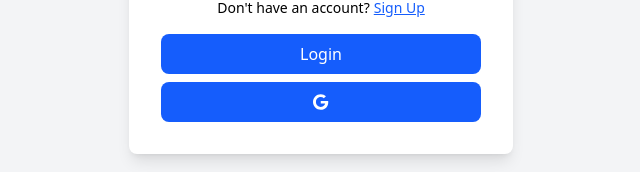
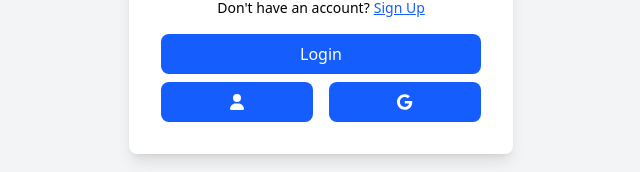
Before and after one commit to DebuggingNinjas/GeoAssist, a React (Vite) app in the folder client/reactApp/: page /login in a window 1280 px wide. Shown: the part 446-618 px from the top of the page, without its empty margins (319-959 px from the left). Built offline with nearby package versions, Linux system fonts and the light colour scheme; no server answers.

Commit message:
Added Guest Login/Signup

```diff
--- a/client/reactApp/src/components/Hero.jsx
+++ b/client/reactApp/src/components/Hero.jsx
@@ -87,7 +87,7 @@ function Hero() {
       <div className="text-center py-0">
         {currentUser && (
           <p className="text-xs pt-2 text-gray-500">
-            Logged in as {currentUser.email}
+            Logged in as {currentUser.email || "Guest"}
           </p>
         )}
       </div>
--- a/client/reactApp/src/components/auth/Login.jsx
+++ b/client/reactApp/src/components/auth/Login.jsx
@@ -2,9 +2,11 @@ import { React, useState } from "react";
 import {
   doSignInWithEmailAndPassword,
   doSignInWithGoogle,
+  doSignInAnonymously,
 } from "../../firebase/auth";
 import { FontAwesomeIcon } from "@fortawesome/react-fontawesome";
 import { faGoogle } from "@fortawesome/free-brands-svg-icons";
+import { faUser } from "@fortawesome/free-solid-svg-icons";
 import { useNavigate } from "react-router-dom";
 import { useAuth } from "../../contexts/authContext/index";
 
@@ -48,6 +50,25 @@ const Login = () => {
         console.log(`Email: ${user.email}`);
         console.log(`Phone Number: ${user.phoneNumber}`);
         setError("/");
+        navigate("/");
+      } catch (error) {
+        setError(error.message);
+      } finally {
+        setIsSigningIn(false);
+      }
+    }
+  };
+
+  const onAnonymouslySignIn = async () => {
+    if (!isSigningIn) {
+      setIsSigningIn(true);
+      try {
+        const userCredential = await doSignInAnonymously();
+        const user = userCredential.user;
+        console.log(`Welcome ${user.displayName}`);
+        console.log(`Email: ${user.email}`);
+        console.log(`Phone Number: ${user.phoneNumber}`);
+        setError("");
         navigate("/");
       } catch (error) {
         setError(error.message);
@@ -115,10 +136,16 @@ const Login = () => {
           </button>
         </form>
 
-        <div className="mt-2">
+        <div className="flex gap-4">
           <button
+            className="w-full bg-blue-600 mt-2 text-white hover:cursor-pointer py-2 rounded-lg hover:bg-blue-700 transition"
+            onClick={onAnonymouslySignIn}
+          >
+            <FontAwesomeIcon icon={faUser} />
+          </button>
+          <button
+            className="w-full bg-blue-600 mt-2 text-white hover:cursor-pointer py-2 rounded-lg hover:bg-blue-700 transition"
             onClick={onGoogleSignIn}
-            className="w-full bg-blue-600 text-white hover:cursor-pointer py-2 rounded-lg hover:bg-blue-700 transition"
           >
             <FontAwesomeIcon icon={faGoogle} />
           </button>
--- a/client/reactApp/src/components/auth/Signup.jsx
+++ b/client/reactApp/src/components/auth/Signup.jsx
@@ -3,8 +3,10 @@ import {
   doCreateUserWithEmailAndPassword,
   doSendEmailVerification,
   doSignInWithGoogle,
+  doSignInAnonymously,
 } from "../../firebase/auth";
 import { FontAwesomeIcon } from "@fortawesome/react-fontawesome";
+import { faUser } from "@fortawesome/free-solid-svg-icons";
 import { faGoogle } from "@fortawesome/free-brands-svg-icons";
 import { useNavigate } from "react-router-dom";
 
@@ -21,6 +23,25 @@ const Signup = () => {
       setIsSigningIn(true);
       try {
         const userCredential = await doSignInWithGoogle();
+        const user = userCredential.user;
+        console.log(`Welcome ${user.displayName}`);
+        console.log(`Email: ${user.email}`);
+        console.log(`Phone Number: ${user.phoneNumber}`);
+        setError("");
+        navigate("/");
+      } catch (error) {
+        setError(error.message);
+      } finally {
+        setIsSigningIn(false);
+      }
+    }
+  };
+
+  const onAnonymouslySignIn = async () => {
+    if (!isSigningIn) {
+      setIsSigningIn(true);
+      try {
+        const userCredential = await doSignInAnonymously();
         const user = userCredential.user;
         console.log(`Welcome ${user.displayName}`);
         console.log(`Email: ${user.email}`);
@@ -125,6 +146,13 @@ const Signup = () => {
             Create an Account
           </button>
         </form>
+        <div className="flex gap-4">
+          <button
+            className="w-full bg-blue-600 mt-2 text-white hover:cursor-pointer py-2 rounded-lg hover:bg-blue-700 transition"
+            onClick={onAnonymouslySignIn}
+          >
+            <FontAwesomeIcon icon={faUser} />
+          </button>
           <button
             className="w-full bg-blue-600 mt-2 text-white hover:cursor-pointer py-2 rounded-lg hover:bg-blue-700 transition"
             onClick={onGoogleSignIn}
@@ -133,6 +161,7 @@ const Signup = () => {
           </button>
         </div>
       </div>
+    </div>
   );
 };
 
--- a/client/reactApp/src/firebase/auth.js
+++ b/client/reactApp/src/firebase/auth.js
@@ -7,11 +7,16 @@ import {
   sendPasswordResetEmail,
   updatePassword,
   sendEmailVerification,
+  signInAnonymously,
 } from "firebase/auth";
 import { auth } from "./firebase.js";
 
 export const doCreateUserWithEmailAndPassword = async (email, password) => {
   return createUserWithEmailAndPassword(auth, email, password);
+};
+
+export const doSignInAnonymously = async () => {
+  return signInAnonymously(auth);
 };
 
 export const doSignInWithEmailAndPassword = async (email, password) => {
```
Lines whose indentation alone changed are shown as unchanged.
